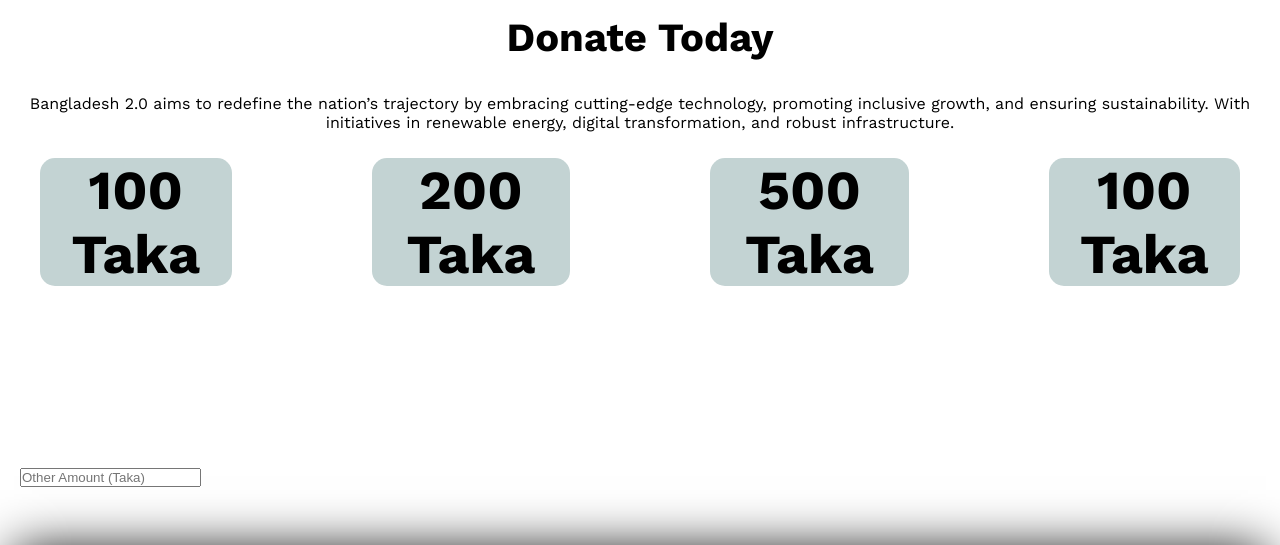
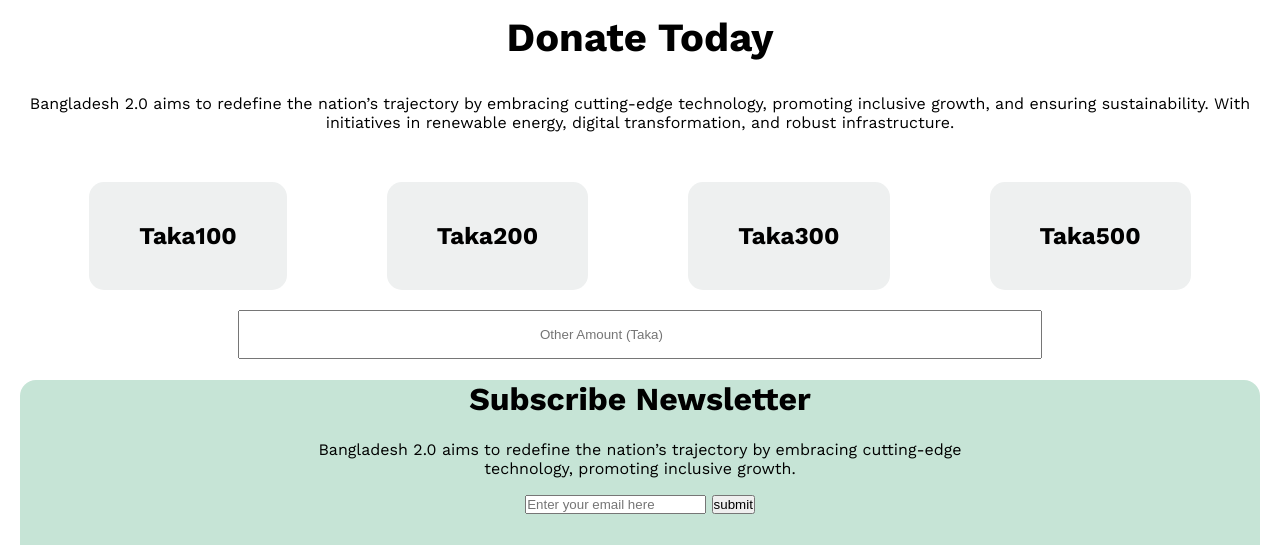
Before and after one commit to Asif8881/1st-Assignment, a plain HTML site: page index.html in a window 1280 px wide. Shown: the part 3301-3846 px from the top of the page. Drawn offline with nearby package versions, Linux system fonts and the light colour scheme.

Commit message:
adadded 3rd comit

```diff
--- a/index.html
+++ b/index.html
@@ -184,19 +184,55 @@
             <h2 class="size">Donate Today</h2>
             <p>Bangladesh 2.0 aims to redefine the nation’s trajectory by embracing cutting-edge technology, promoting inclusive growth, and ensuring sustainability. With initiatives in renewable energy, digital transformation, and robust infrastructure.</p>
         </div>
-        <div class="taka">
+        <!-- <div class="taka">
+
             <h1 class="takaa">100 Taka</h1>
             <h1 class="takaa">200 Taka</h1>
             <h1 class="takaa">500 Taka</h1>
             <h1 class="takaa">100 Taka</h1>
+
+        </div> -->
+        <section class="Ta">
+        <div class="takaaaaaa">
+            <h1>Taka</h1>
+            <h1>100</h1>
         </div>
-        <div class="input-type">
-            <form action="1" class="form1">
-            <input type="text" placeholder="Other Amount (Taka)">
-        </form>
+        <div class="takaaaaaa">
+            <h1>Taka</h1>
+            <h1>200</h1>
         </div>
-        </main>
+        <div class="takaaaaaa">
+            <h1>Taka</h1>
+            <h1>300</h1>
+        </div>
+        <div class="takaaaaaa">
+            <h1>Taka</h1>
+            <h1>500</h1>
+        </div>
 
+    </section>
+    <div class="input-type">
+
+        <input type="text" placeholder="Other Amount (Taka)">
+
+    </div>
+
+
+
+        <div class="subscribe">
+            <h1>
+                Subscribe Newsletter
+            </h1>
+                <p>Bangladesh 2.0 aims to redefine the nation’s trajectory by embracing cutting-edge
+                    <br> technology, promoting inclusive growth.</p>
+                      <form action="">
+                        <div class="from5">
+               <input type="email" placeholder="Enter your email here">
+                <button>submit</button>
+            </div>
+            </form>
+        </div>
+    </main>
     <footer>
         <section class="fooder-clr">
         <div class="fooder-h">
--- a/style.css
+++ b/style.css
@@ -191,7 +191,11 @@ td{
  }
  .form1{
     font-size: 200px;
+    width: 500px;
  }
+ /* .input-type input input{
+    width: 500px;
+ } */
  .fooder_img{
     display: flex;
     justify-content: center;
@@ -202,5 +206,44 @@ td{
  }
  .fooder-clr{
     background-color: rgb(255, 255, 255);
-    box-shadow: 0px 6px 50px 6px;
+    /* box-shadow: 0px 6px 50px 6px; */
+
  }
+ .subscribe{
+    background-color: #C6E4D6;
+    border-radius: 16px;
+    text-align: center;
+    height: 199px;
+ }
+ .form2{
+    display: flex;
+ }
+ .takaaaaaa{
+    display: flex;
+    background-color: rgb(238, 240, 240);
+    border-radius: 15px;
+    padding: 20px 50px;
+ }
+ .Ta{
+    display: flex;
+    gap: 100px;
+    justify-items: center;
+    justify-content: center;
+    margin-top: 50px;
+}
+.input-type input {
+    width: 500px;
+    height: 45px;
+    padding-left: 300px;
+    outline: none;
+
+}
+.input-type{
+    display: flex;
+    justify-items: center;
+    justify-content: center;
+    margin-top: 20px;
+}
+.form5{
+    display: flex;
+}
```
